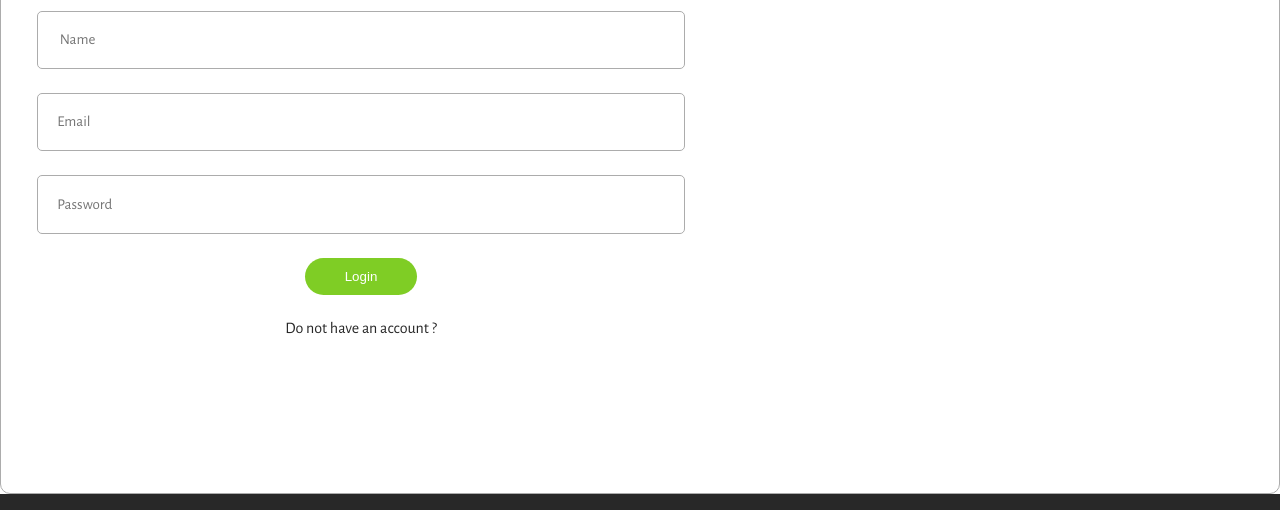
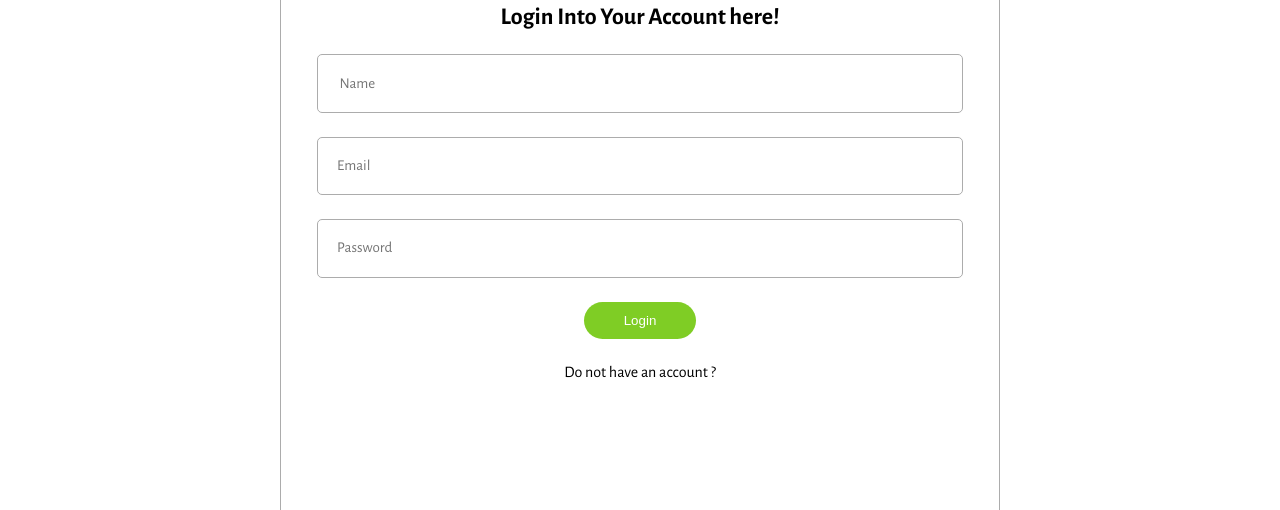
Before and after one commit to anastasiabobere/tradehub, a website: page public/login.html in a window 1280 px wide. Shown: the part 150-660 px from the top of the page. Drawn offline with nearby package versions, Linux system fonts and the light colour scheme.

Commit message:
minor updates

```diff
--- a/public/login.html
+++ b/public/login.html
@@ -1,8 +1,16 @@
 <!DOCTYPE html>
-<html>
+<html lang="en">
   <head>
-    <title>Login Page</title>
-    <link rel="stylesheet" type="text/css" href="style.css" />
+    <meta charset="UTF-8" />
+    <meta name="viewport" content="width=device-width, initial-scale=1.0" />
+    <meta name="author" content=" Anastasia Bobere" />
+    <meta name="description" content="TradeHub" />
+    <meta name="keywords" content="Recycle thrifting TradeHub" />
+    <script
+      src="https://kit.fontawesome.com/1995a9df69.js"
+      crossorigin="anonymous"></script>
+    <link rel="stylesheet" href="style.css" />
+    <title>TradeHub</title>
   </head>
   <body>
     <header id="header">
@@ -22,7 +30,7 @@
           <li><a href="contact.html">Contact Us</a></li>
         </ul>
         <button id="login" class="btn">
-          <a href="01-login/index.html">Login</a>
+          <a href="login.html">Login</a>
         </button>
       </nav>
       <svg
@@ -34,20 +42,21 @@
           d="M0 96C0 78.3 14.3 64 32 64H416c17.7 0 32 14.3 32 32s-14.3 32-32 32H32C14.3 128 0 113.7 0 96zM0 256c0-17.7 14.3-32 32-32H416c17.7 0 32 14.3 32 32s-14.3 32-32 32H32c-17.7 0-32-14.3-32-32zM448 416c0 17.7-14.3 32-32 32H32c-17.7 0-32-14.3-32-32s14.3-32 32-32H416c17.7 0 32 14.3 32 32z" />
       </svg>
     </header>
-
-    <div id="form_container">
-      <div class="login">
+    <section id="login">
+      <div class="container">
+        <div id="form">
           <h1>Login Into Your Account here!</h1>
+          <form action="">
             <input type="text" id="full_name" placeholder=" Name" />
             <input type="email" id="email" placeholder="Email" />
             <input type="password" id="password" placeholder="Password" />
-
-        <!-- <button onclick="login()">Login</button> -->
             <button class="btn" onclick="login()">Login</button>
             <a href="register.html">Do not have an account ?</a>
+            <!-- <button onclick="login()">Login</button> -->
+          </form>
         </div>
       </div>
-
+    </section>
     <footer>
       <a id="logo" href="index.html">TradeHub</a>
       <p>
@@ -60,5 +69,6 @@
         Ventspils, Latvia
       </p>
     </footer>
+    <script src="publicScript.js"></script>
   </body>
 </html>
--- a/public/script.js
+++ b/public/publicScript.js
@@ -12,4 +12,5 @@ document.addEventListener("DOMContentLoaded", function () {
     header.classList.remove("open");
   });
 });
-import { getAuth, createUserWithEmailAndPassword } from "firebase/auth";
+
+releasePointerCapture(pointerId);
--- a/public/style.scss
+++ b/public/style.scss
@@ -266,7 +266,54 @@ body {
   }
 }
 //end of contact
+//login
+#login {
+  .container {
+    display: flex;
+    height: calc(100vh - 100px);
+    flex-direction: row;
+    padding: 2rem;
+    justify-content: center;
+    gap: 8rem;
 
+    #form {
+      border: 1px solid #acacac;
+      animation: introLoad 2s ease;
+      border-radius: 10px;
+      width: 720px;
+      height: 544px;
+      text-align: center;
+      h1 {
+        margin: 1.4rem;
+      }
+      form {
+        display: flex;
+        flex-direction: column;
+        align-items: center;
+        gap: 1.5rem;
+        input,
+        textarea {
+          width: 90%;
+          color: #605c5c;
+          font-size: 15px;
+          font-weight: 300;
+          border: 1px solid #acacac;
+          padding: 1.2rem;
+          font-family: Alegreya Sans;
+          border-radius: 5px;
+        }
+
+        .text-input:focus {
+          border: 2px solid #808080;
+          outline: none;
+        }
+        a {
+          color: black;
+        }
+      }
+    }
+  }
+}
 //products
 #product-container {
   display: grid;
```
Also changed, not shown: public/about.html (+1 -1 lines), public/contact.html (+1 -1 lines), public/index.html (+1 -1 lines), public/product-details.html (+1 -1 lines), public/products.html (+1 -1 lines), public/profile.html (+1 -1 lines), public/style.css, 1 other file. Lines whose indentation alone changed are shown as unchanged.
